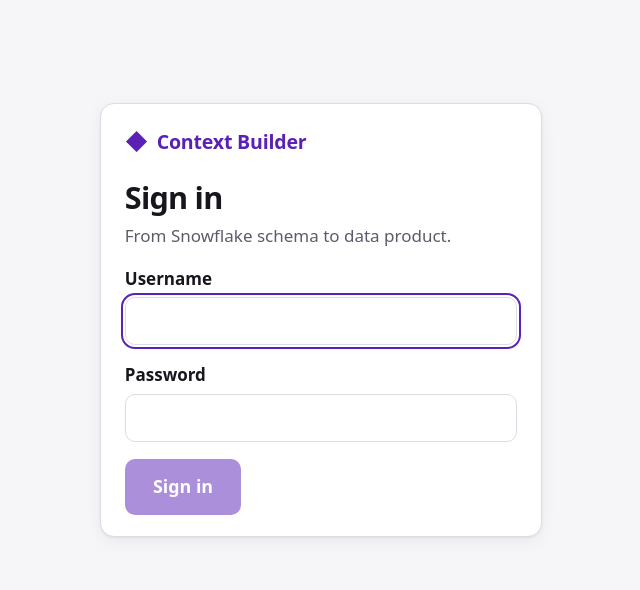
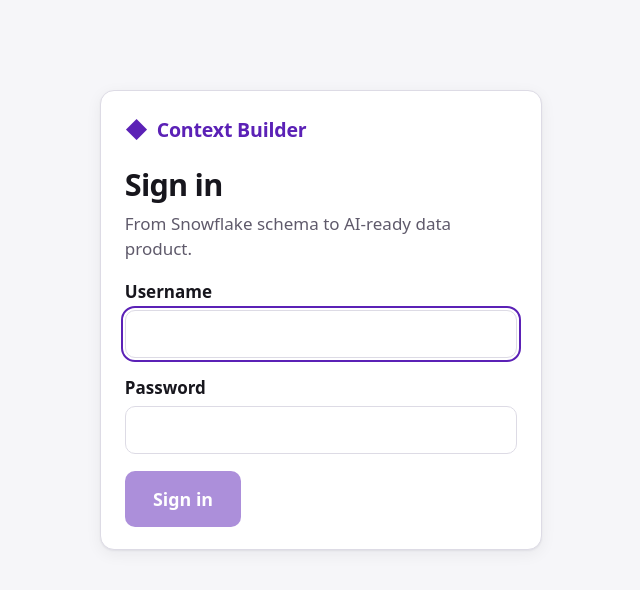
Before and after one commit to jgperrin/ai.jgp.hackathon.snowflake, a React (Vite) app in the folder frontend/: page / in a window 1280 px wide. Shown: the top 590 px of the page, without its empty margins (319-959 px from the left). Built offline with nearby package versions, Linux system fonts and the light colour scheme; no server answers.

Commit message:
feat(frontend): headline says AI-ready data product (DIND#34)
Co-Authored-By: Claude Opus 5.5 <noreply@anthropic.com>

```diff
--- a/frontend/src/App.tsx
+++ b/frontend/src/App.tsx
@@ -132,7 +132,7 @@ export default function App() {
             </button>
           </div>
         </div>
-        <h1>From Snowflake schema to data product</h1>
+        <h1>From Snowflake schema to AI-ready data product</h1>
         <p className="standards">
           <span>ODCS v3.2</span>
           <span>ODPS v1.1</span>
--- a/frontend/src/components/SignIn.tsx
+++ b/frontend/src/components/SignIn.tsx
@@ -49,7 +49,7 @@ export function SignIn({ onSignedIn }: Props) {
           <span className="brand-name">Context Builder</span>
         </div>
         <h1 className="signin-title">Sign in</h1>
-        <p className="muted signin-sub">From Snowflake schema to data product.</p>
+        <p className="muted signin-sub">From Snowflake schema to AI-ready data product.</p>
 
         {demo && (
           <p className="banner banner-ok signin-demo">
```
